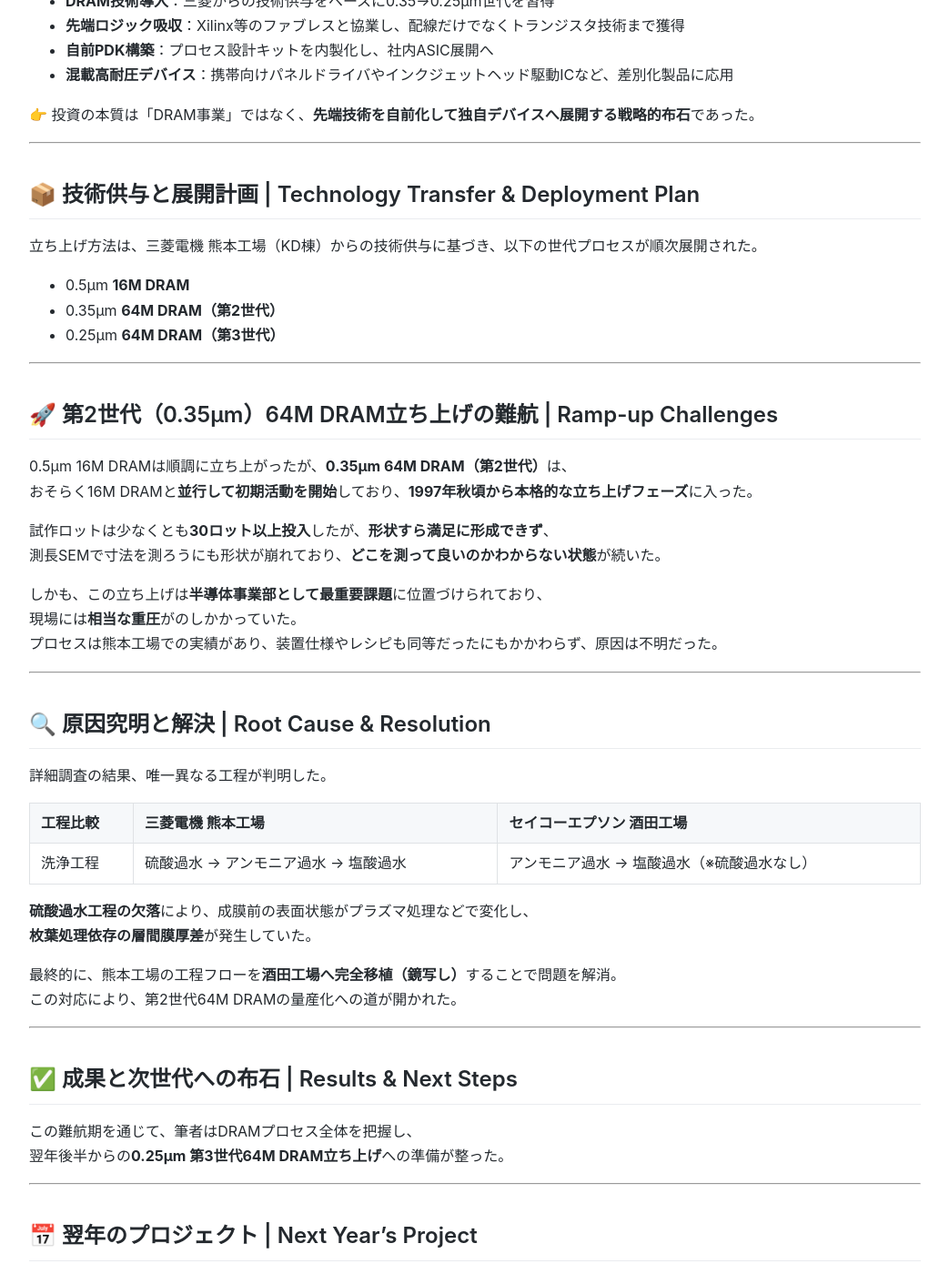
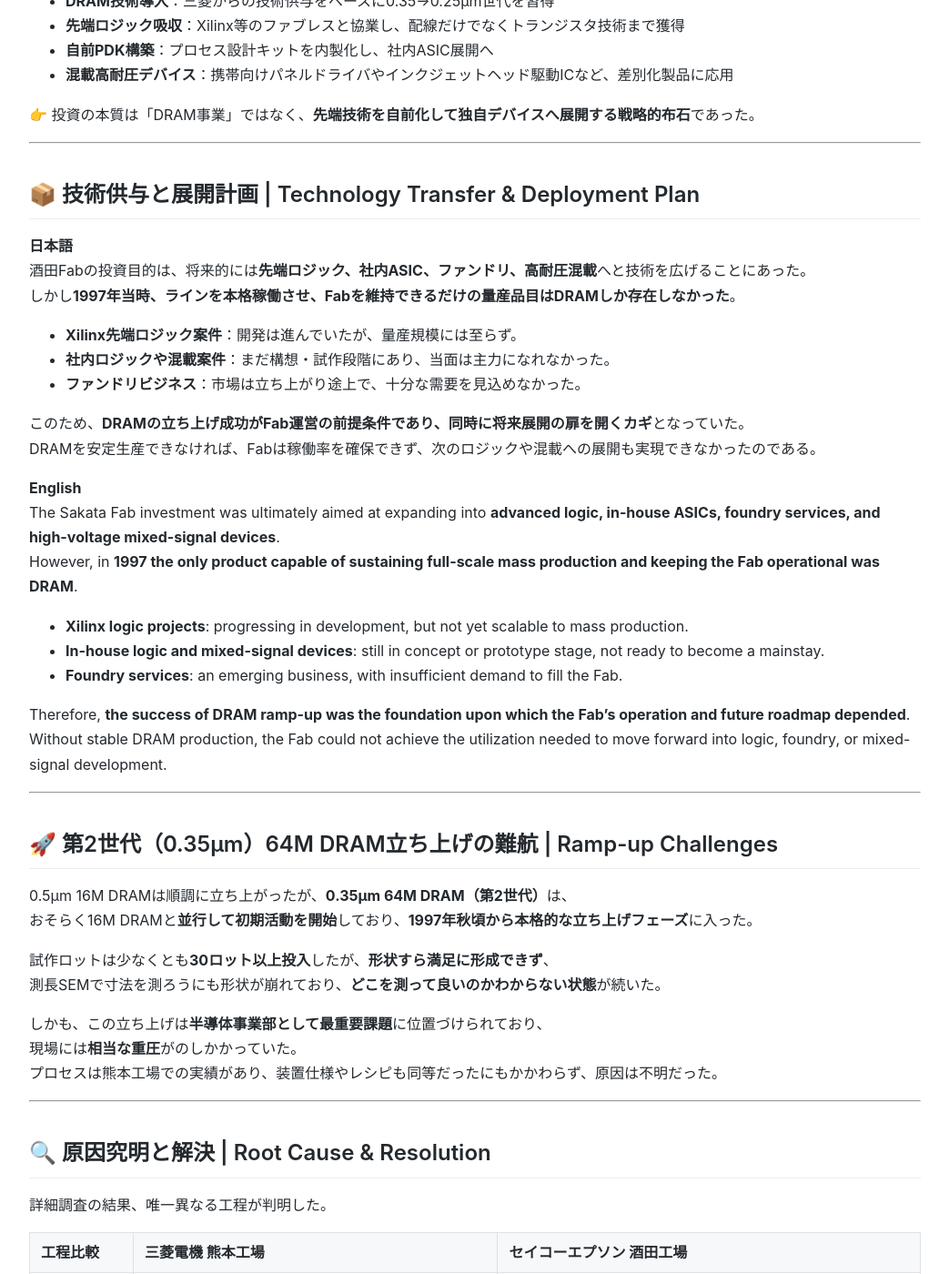
Before and after one commit to Samizo-AITL/Edusemi-Plus, a Jekyll site: the page built from archive/in1997/Epson_Sakata_8inch_Line.md, in a window 1280 px wide and 1400 px high, scrolled down 2304 px. Shown: the whole window at 91% size, without its empty margins (118-1161 px from the left). Built offline with Jekyll 4.4.1, drawn with Linux system fonts in a browser that asks for light colours.

Commit message:
Update Epson_Sakata_8inch_Line.md

```diff
--- a/archive/in1997/Epson_Sakata_8inch_Line.md
+++ b/archive/in1997/Epson_Sakata_8inch_Line.md
@@ -78,11 +78,27 @@
 
 ## 📦 技術供与と展開計画 | Technology Transfer & Deployment Plan
 
-立ち上げ方法は、三菱電機 熊本工場（KD棟）からの技術供与に基づき、以下の世代プロセスが順次展開された。
+**日本語**
+酒田Fabの投資目的は、将来的には**先端ロジック、社内ASIC、ファンドリ、高耐圧混載**へと技術を広げることにあった。
+しかし**1997年当時、ラインを本格稼働させ、Fabを維持できるだけの量産品目はDRAMしか存在しなかった**。
 
-- 0.5μm **16M DRAM**
-- 0.35μm **64M DRAM（第2世代）**
-- 0.25μm **64M DRAM（第3世代）**
+- **Xilinx先端ロジック案件**：開発は進んでいたが、量産規模には至らず。
+- **社内ロジックや混載案件**：まだ構想・試作段階にあり、当面は主力になれなかった。
+- **ファンドリビジネス**：市場は立ち上がり途上で、十分な需要を見込めなかった。
+
+このため、**DRAMの立ち上げ成功がFab運営の前提条件であり、同時に将来展開の扉を開くカギ**となっていた。
+DRAMを安定生産できなければ、Fabは稼働率を確保できず、次のロジックや混載への展開も実現できなかったのである。
+
+**English**
+The Sakata Fab investment was ultimately aimed at expanding into **advanced logic, in-house ASICs, foundry services, and high-voltage mixed-signal devices**.
+However, in **1997 the only product capable of sustaining full-scale mass production and keeping the Fab operational was DRAM**.
+
+- **Xilinx logic projects**: progressing in development, but not yet scalable to mass production.
+- **In-house logic and mixed-signal devices**: still in concept or prototype stage, not ready to become a mainstay.
+- **Foundry services**: an emerging business, with insufficient demand to fill the Fab.
+
+Therefore, **the success of DRAM ramp-up was the foundation upon which the Fab’s operation and future roadmap depended**.
+Without stable DRAM production, the Fab could not achieve the utilization needed to move forward into logic, foundry, or mixed-signal development.
 
 ---
 
```
